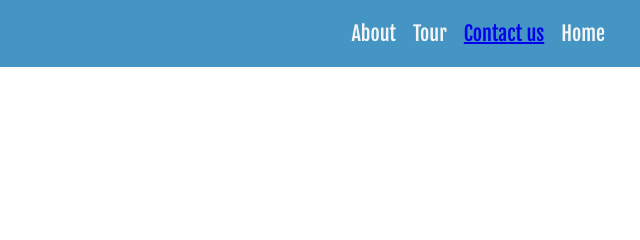
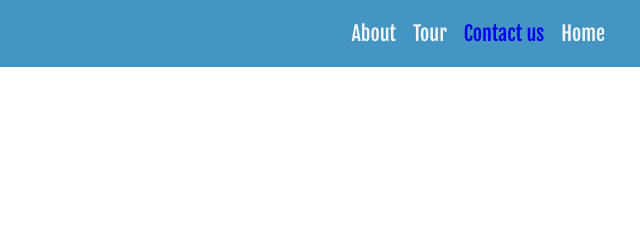
Before and after one commit to tuesday20/vist-kg, a plain HTML site: page index.html in a window 1280 px wide. Shown: the top 240 px of the page, 640-1280 px from the left. Drawn offline with nearby package versions, Linux system fonts and the light colour scheme.

Commit message:
Update index.css

```diff
--- a/index.css
+++ b/index.css
@@ -37,7 +37,9 @@ html, body {
 .navigation li {
   padding-right: 17px;
 }
-
+.navigation li a {
+  text-decoration: none;
+}
 .navigation .left {
   display: flex;
   justify-content: space-between;
```
